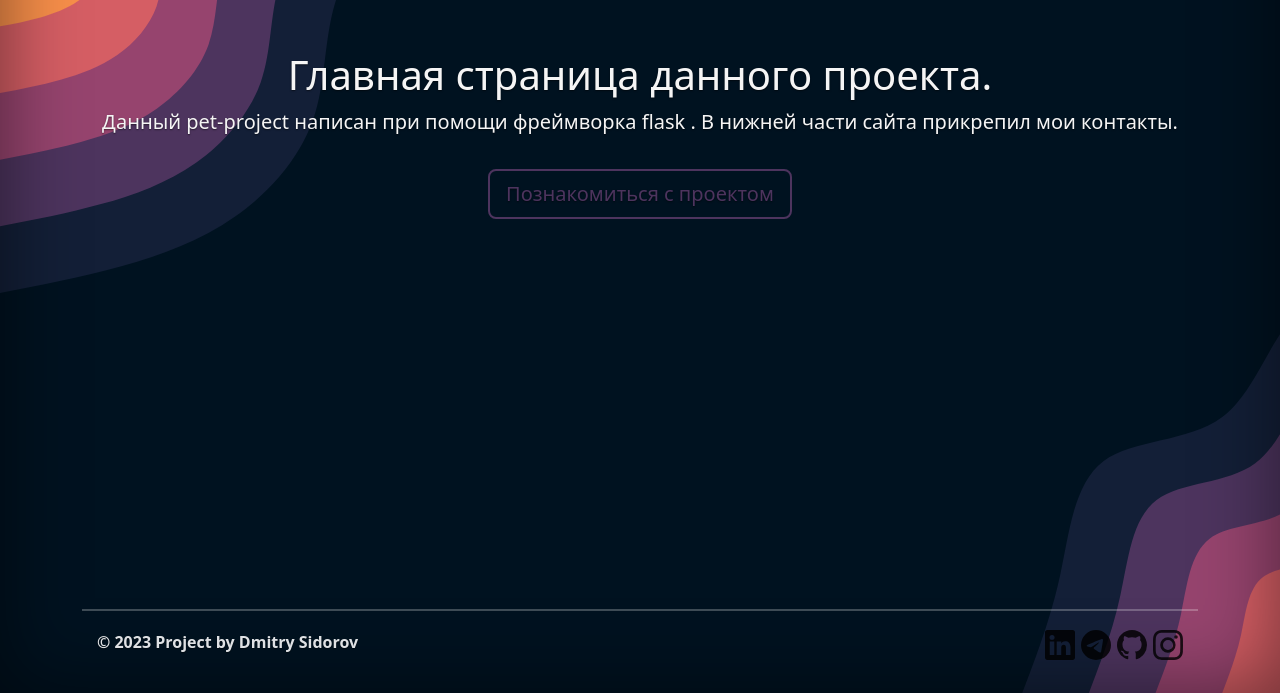
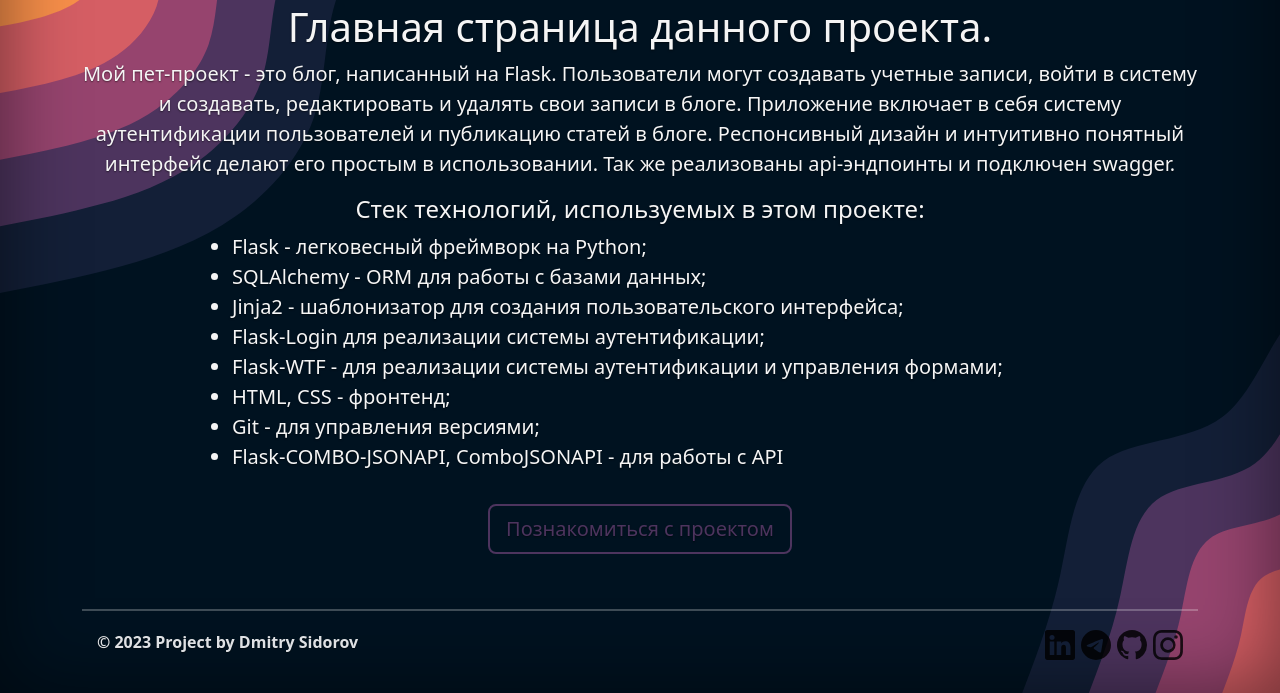
Before and after one commit to dimansidorov/blog-on-flask, a Flask app: template blog/templates/index.html in a window 1280 px wide. Shown: the part 107-800 px from the top of the page. Run offline with Flask 2, Linux system fonts and the light colour scheme; the template is opened without the code that fills it: most values are stand-ins (such as "Sample title", 1, 10 or a date in 2020); parts of the project's set-up code (start-up, migrations or seed data) failed here and were passed over; some libraries are stand-ins or nearby versions.

Commit message:
updated auth_views, templates

```diff
--- a/blog/app.py
+++ b/blog/app.py
@@ -41,10 +41,11 @@ def register_commands(app: Flask):
 
 
 app = Flask(__name__)
-api = init_api(app)
+
 cfg_name = os.environ.get("CONFIG_NAME") or "DevConfig"
 app.config.from_object(f'blog.configs.{cfg_name}')
 app.config['UPLOADED_IMAGES_DEST'] = UPLOAD_FOLDER
+api = init_api(app)
 
 images = UploadSet('images', IMAGES)
 configure_uploads(app, images)
--- a/blog/articles/forms.py
+++ b/blog/articles/forms.py
@@ -25,4 +25,4 @@ class UpdateArticleForm(FlaskForm):
         'Статья'
     )
     cover = FileField('Обложка')
-    submit = SubmitField('Обновить статью')
+    submit = SubmitField('Обновить')
--- a/blog/auth/views.py
+++ b/blog/auth/views.py
@@ -88,8 +88,44 @@ def login():
 
 @auth_app.route('/login-as/', methods=['GET', 'POST'])
 def login_as():
-    if not (current_user.is_authenticated and current_user.is_staff):
-        raise NotFound
+    # if not (current_user.is_authenticated and current_user.is_staff):
+    #     raise NotFound
+    if current_user.is_authenticated:
+        return redirect(url_for('articles.list'))
+
+    title = 'Регистрация для администратора'
+    error = None
+    form = RegisterUserForm(request.form)
+
+    if request.method == "POST" and form.validate_on_submit():
+        if User.query.filter_by(username=form.username.data).count():
+            form.username.errors.append("Такой пользователь уже существует!")
+            return render_template("auth/register.html", form=form, title=title)
+
+        if User.query.filter_by(email=form.email.data).count():
+            form.email.errors.append("Пользователь с таким email уже существует!")
+            return render_template("auth/register.html", form=form, title=title)
+
+        user = User(
+            first_name=form.first_name.data,
+            last_name=form.last_name.data,
+            username=form.username.data,
+            email=form.email.data,
+            is_staff=True,
+        )
+        user.password = form.password.data
+        db.session.add(user)
+        try:
+            db.session.commit()
+        except IntegrityError:
+            current_app.logger.exception("Could not create user!")
+            error = "Could not create user!"
+        else:
+            current_app.logger.info(f"Created user {user}")
+            login_user(user)
+            return redirect(url_for("articles.list"))
+    return render_template("auth/register.html", form=form, error=error, title=title)
+
 
 
 @auth_app.route("/logout/", endpoint="logout")
--- a/blog/templates/articles/article_detail.html
+++ b/blog/templates/articles/article_detail.html
@@ -14,9 +14,9 @@
 
                 <div class="col p-4 d-flex flex-column position-static">
                     <div class="row justify-content-between mt-3">
-                        <h1 class="text-start col">{{ article.title }}</h1>
+                        <h1 class="text-start col-8">{{ article.title }}</h1>
                         {% if current_user.id ==  article.author.user.id %}
-                            <div class="container col-3">
+                            <div class="container col-3 text-end">
                                 <a class="btn my-update-button btn-sm mb-1" title="Редактировать статью"
                                    href="{{ url_for('articles.update_article', id=article.id) }}"
                                    >
--- a/blog/templates/auth/register.html
+++ b/blog/templates/auth/register.html
@@ -4,7 +4,7 @@
 {% block content %}
     <div class="container">
         <div class="m-auto mb-3 cover-container article">
-            <h2 class="text-center mb-4">Регистрация</h2>
+            <h2 class="text-center mb-4">{{ title }}</h2>
             {% if errors %}
                 {% for error in errors %}
                     <div class="alert alert-danger" role="alert">
--- a/blog/templates/base.html
+++ b/blog/templates/base.html
@@ -59,7 +59,7 @@
     <div class="d-flex w-100 h-100 flex-column">
 
 
-        <main class="px-5 black-blocks">
+        <main class=" align-middle">
             {% block content %}
             {% endblock content %}
         </main>
--- a/blog/templates/index.html
+++ b/blog/templates/index.html
@@ -2,15 +2,49 @@
 
 {% block content %}
 
-    <div class="d-flex h-100 text-center">
-        <div class="container mt-5">
+    <div class="d-flex h-100 text-center ">
+        <div class="container">
             <h1 class="text-center">Главная страница данного проекта.</h1>
-        <p class="lead text-center">Данный pet-project написан при помощи фреймворка <b> flask </b>. В нижней части сайта прикрепил мои контакты.</p>
-        <p class="lead text-center">
-            <a href="{{ url_for('articles.list') }}" class="mt-3 btn btn-lg my-success-button">Познакомиться с проектом</a>
-        </p>
+            <p class="lead text-center">
+                <strong>
+                    Мой пет-проект - это блог, написанный на Flask. Пользователи могут создавать учетные записи, войти в
+                    систему и создавать, редактировать и удалять свои записи в блоге. Приложение включает в себя систему
+                    аутентификации пользователей и публикацию статей в блоге.
+                    Респонсивный дизайн и интуитивно понятный интерфейс делают его простым в использовании.
+                    Так же реализованы api-эндпоинты и подключен swagger.
+                </strong>
+            </p>
+            <ul class="lead text-center container cover-container"> <h4> Стек технологий, используемых в этом проекте: </h4>
+                <li class="lead text-start">
+                    Flask - легковесный фреймворк на Python;
+                </li>
+                <li class="lead text-start">
+                    SQLAlchemy - ORM для работы с базами данных;
+                </li>
+                <li class="lead text-start">
+                    Jinja2 - шаблонизатор для создания пользовательского интерфейса;
+                </li>
+                <li class="lead text-start">
+                    Flask-Login для реализации системы аутентификации;
+                </li>
+                <li class="lead text-start">
+                    Flask-WTF - для реализации системы аутентификации и управления формами;
+                </li>
+                <li class="lead text-start">
+                    HTML, CSS - фронтенд;
+                </li>
+                <li class="lead text-start">
+                    Git - для управления версиями;
+                </li>
+                <li class="lead text-start">
+                    Flask-COMBO-JSONAPI, ComboJSONAPI - для работы с API
+                </li>
+            </ul>
+
+            <a href="{{ url_for('articles.list') }}" class="mt-3 btn btn-lg my-success-button">Познакомиться с
+                проектом</a>
+        </div>
     </div>
-        </div>
 
 
 {% endblock %}
```
Also changed, not shown: blog/articles/views.py (+5 -2 lines), blog/templates/articles/update_article.html (+8 -10 lines), requirements.txt (+5 -66 lines), blog/db.sqlite.
